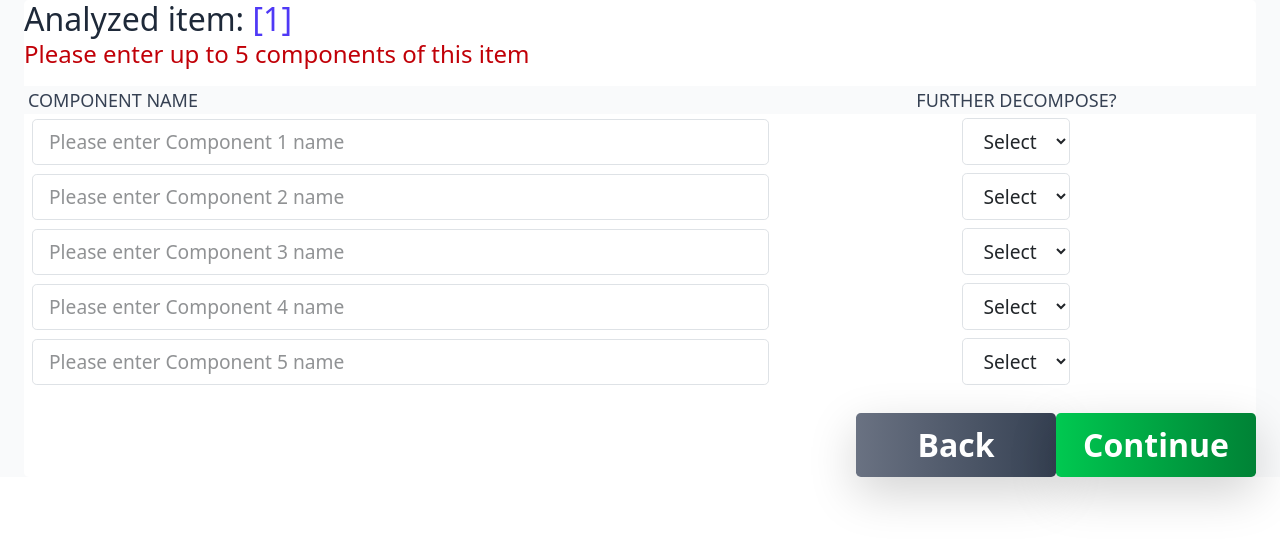
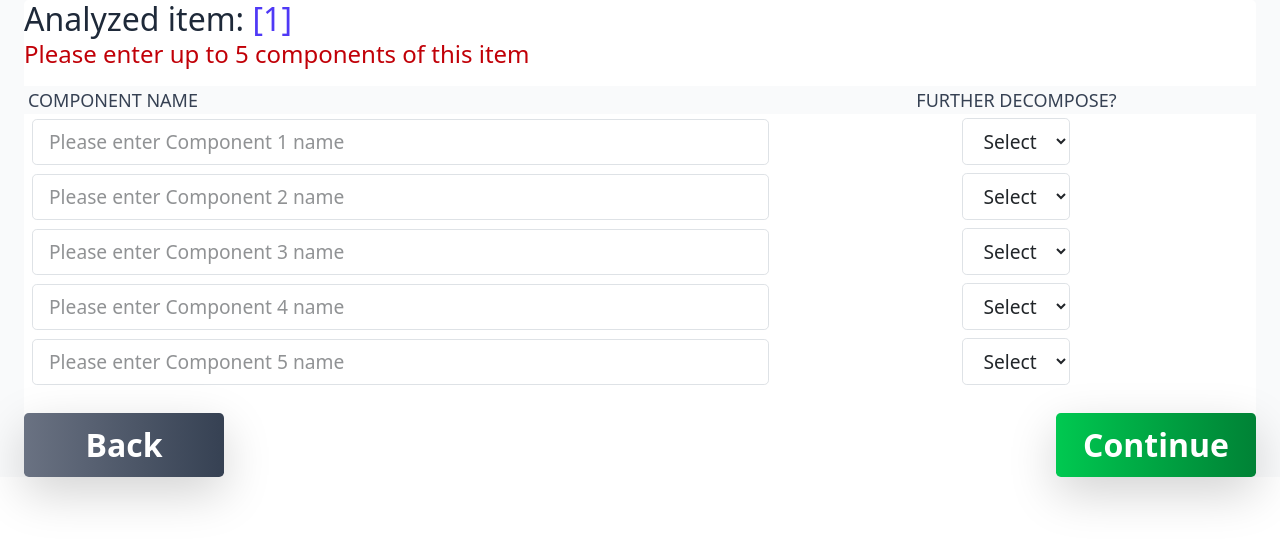
Before and after one commit to MalavyaRaval/LSP, a React (Vite) app in the folder frontend/: page /user/1/project/1/dema-chat in a window 1280 px wide. Shown: the top 544 px of the page. Built offline with nearby package versions, Linux system fonts and the light colour scheme; no server answers.

Commit message:
frontend for back button

```diff
--- a/frontend/src/components/DemaChat.jsx
+++ b/frontend/src/components/DemaChat.jsx
@@ -681,7 +681,7 @@ const DemaChat = () => {
             </tbody>
           </table>
         </div>
-        <div className="flex justify-end items-center mt-4 space-x-4">
+        <div className="flex justify-between items-center mt-4 space-x-4">
           <button
             onClick={handleBack}
             className="text-lg font-extrabold bg-gradient-to-r from-gray-500 to-gray-700 text-white px-6 py-2 rounded-lg hover:from-gray-600 hover:to-gray-800 transition-all duration-300 shadow-lg transform hover:scale-105 disabled:opacity-70 disabled:cursor-not-allowed min-w-[200px] flex items-center justify-center"
```
